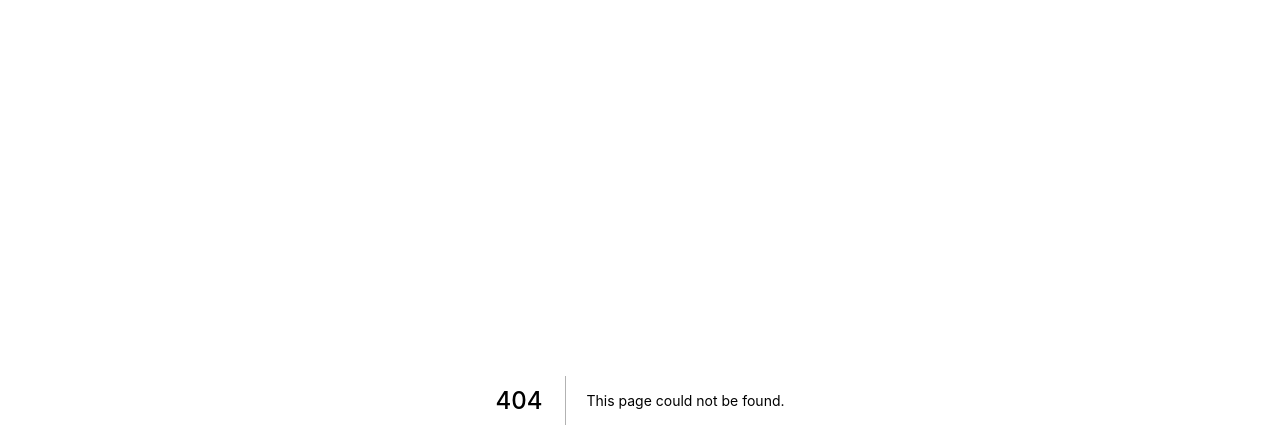
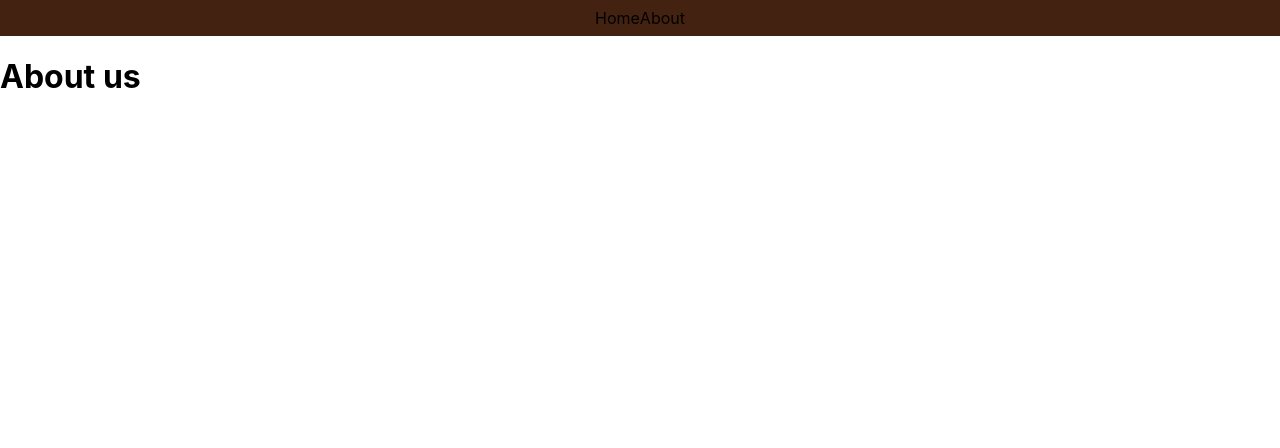
Before and after one commit to MattJColes/nextjs-demo, a Next.js app: page /about in a window 1280 px wide. Before the commit this address had no page. Shown: the top 448 px of the page. Built offline with nearby package versions, Linux system fonts and the light colour scheme.

Commit message:
playing around with nextjs

```diff
--- /dev/null
+++ b/components/navigation_bar.js
@@ -0,0 +1,22 @@
+import Link from 'next/link';
+
+const NavigationBar = () => {
+    const style = {
+        display: 'flex',
+        backgroundColor: '#442211',
+        justifyContent: 'center',
+        padding: '0.5rem',
+    }
+    return (
+        <div style={style}>
+            <Link href="/">
+                <a>Home</a>
+            </Link>
+            <Link href="/about">
+                <a>About</a>
+            </Link>
+        </div>
+    );
+}
+
+export default NavigationBar;
--- a/pages/_app.js
+++ b/pages/_app.js
@@ -1,7 +1,11 @@
-import '../styles/globals.css'
+import '../styles/globals.css';
+import App, { Container } from 'next/app';
 
 function MyApp({ Component, pageProps }) {
-  return <Component {...pageProps} />
+  return (
+    <Component {...pageProps} >
+    </Component>
+  );
 }
 
 export default MyApp
--- /dev/null
+++ b/pages/about.js
@@ -0,0 +1,11 @@
+import Link from 'next/link';
+import NavigationBar from '../components/navigation_bar';
+
+const AboutPage = () => (
+    <div>
+        <NavigationBar />
+        <h1>About us</h1>
+    </div>
+);
+
+export default AboutPage;
```
Also changed, not shown: pages/index.js (+2 -42 lines), public/vercel.svg (deleted).
